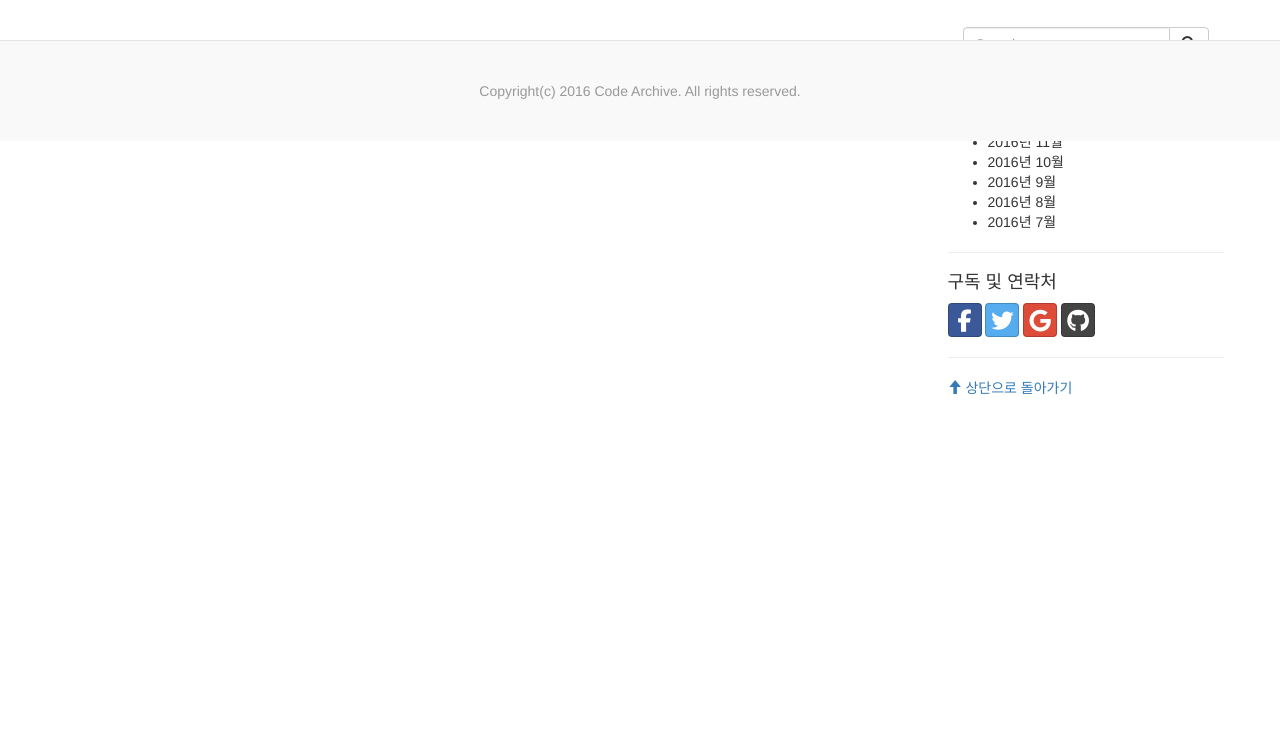
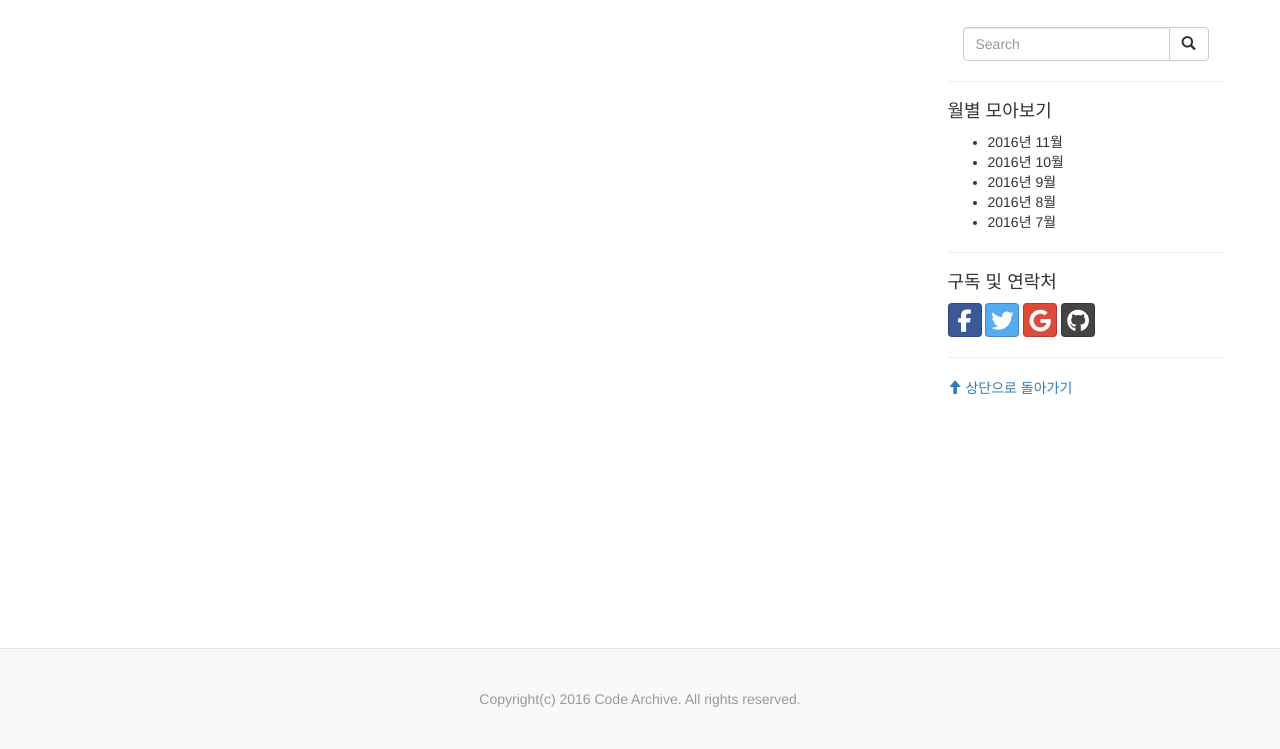
Before and after one commit to flynnpark/CodeArchive, a Django app: a page that uses blog/templates/blog/base.html in a window 1280 px wide. Shown: the part 51-800 px from the top of the page. Run offline with Django 3.2, Linux system fonts and the light colour scheme; data that the repository does not hold is empty; some libraries are stand-ins or nearby versions.

Commit message:
자잘한 수정

```diff
--- a/blog/templates/blog/base.html
+++ b/blog/templates/blog/base.html
@@ -148,13 +148,15 @@
 			    html = document.documentElement,
 			    screen_y = screen.height;
 
-			var height = Math.max( body.scrollHeight, body.offsetHeight,
-			                       html.clientHeight, html.scrollHeight, html.offsetHeight ) + 120;
+			var height = Math.min( body.scrollHeight, body.offsetHeight,
+			                       html.scrollHeight, html.offsetHeight ) + 120;
 
 			if (height < screen_y) {
 				var dom = document.getElementById("blog-footer");
 				dom.style.position = "absolute";
 			}
+
+			alert(height + " " + screen_y)
 
 			var timeOut;
 			function scrollToTop() {
--- a/blog/views.py
+++ b/blog/views.py
@@ -11,8 +11,7 @@ from .forms import PostForm
 def post_list(request) :
 	posts = Post.objects.filter(published_date__lte=timezone.now()).order_by('-published_date')
 
-
-	pagedata = {'posts' : posts, 'queryset' : queryset}
+	pagedata = {'posts' : posts}
 
 	return render(request, 'blog/post_list.html', pagedata)
 
```
